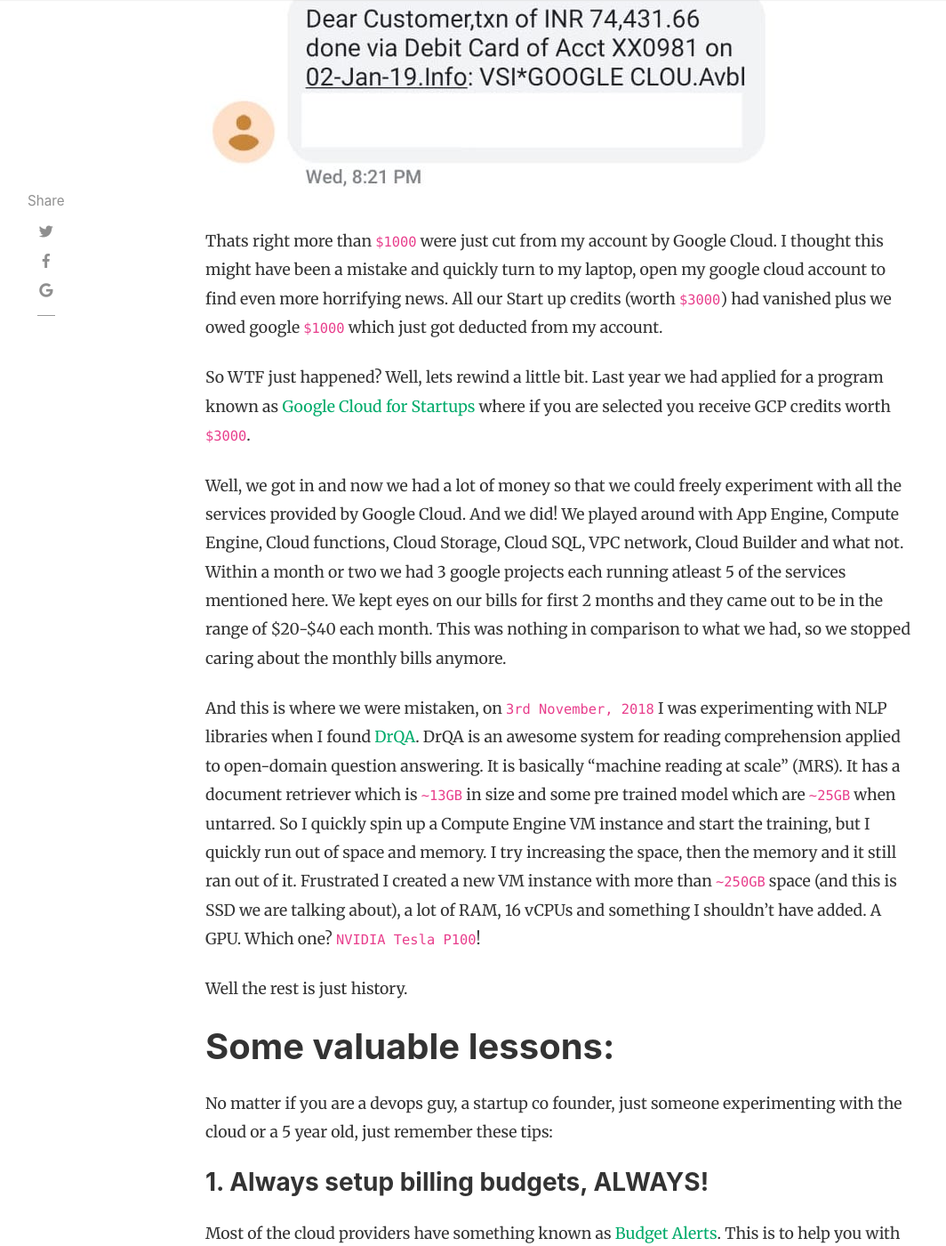
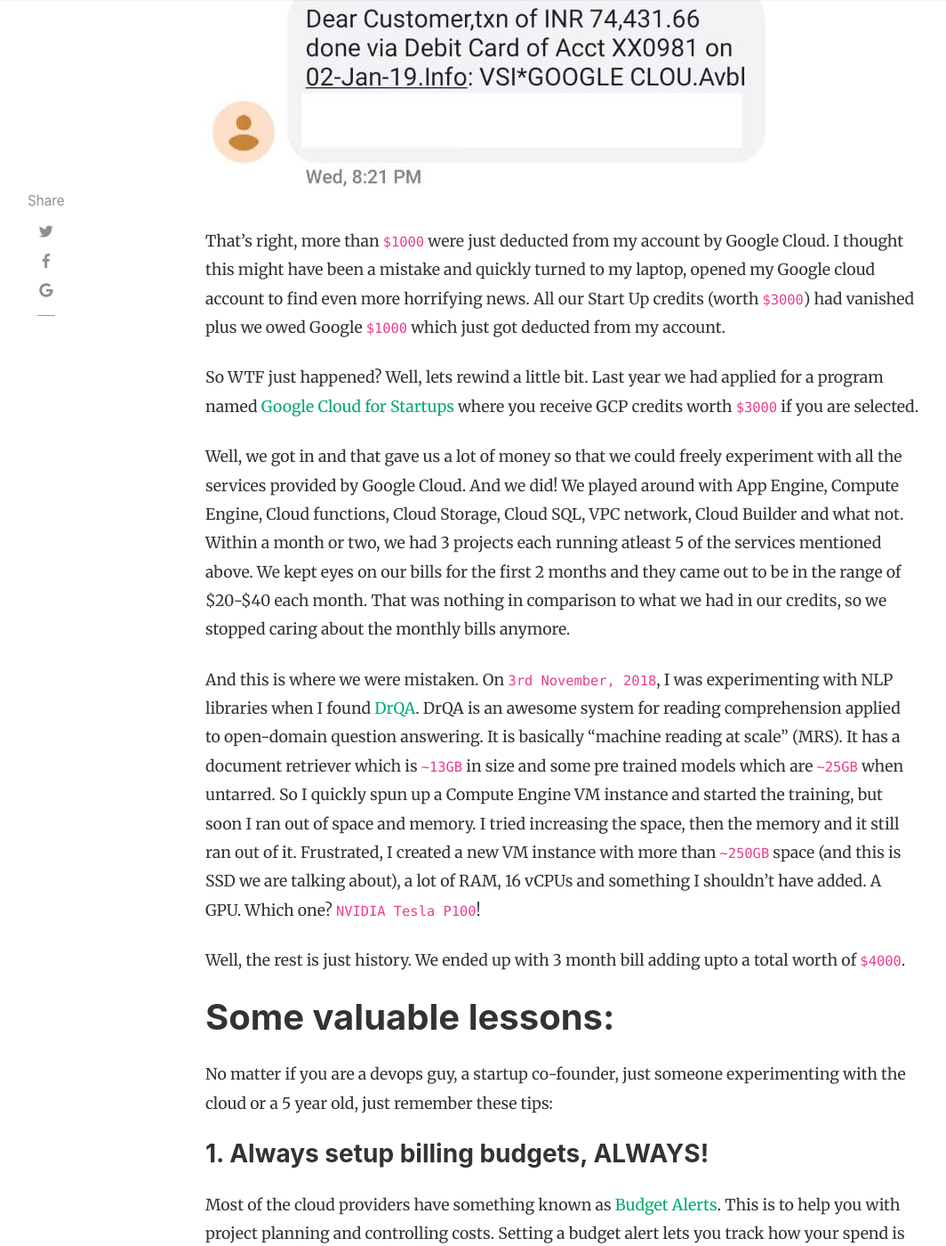
Before and after one commit to ahhda/ahhda.github.io, a Jekyll site: the page built from _posts/2019-01-08-thousand-dollar-bill-google-cloud.md, in a window 1280 px wide and 1400 px high, scrolled down 1132 px. Shown: the whole window at 89% size, without its empty margins (54-1118 px from the left). Built offline with Jekyll 4.4.1, drawn with Linux system fonts in a browser that asks for light colours; nearby versions of some CDN libraries; comment, search, counter and statistics services are not loaded; some of the changed text lies outside the part shown.

Commit message:
spelling corrections

```diff
--- a/_posts/2019-01-08-thousand-dollar-bill-google-cloud.md
+++ b/_posts/2019-01-08-thousand-dollar-bill-google-cloud.md
@@ -13,19 +13,19 @@
 
 ![sms_message]({{ site.baseurl }}/assets/images/sms_message.jpeg)
 
-Thats right more than `$1000` were just cut from my account by Google Cloud. I thought this might have been a mistake and quickly turn to my laptop, open my google cloud account to find even more horrifying news. All our Start up credits (worth `$3000`) had vanished plus we owed google `$1000` which just got deducted from my account.
+That's right, more than `$1000` were just deducted from my account by Google Cloud. I thought this might have been a mistake and quickly turned to my laptop, opened my Google cloud account to find even more horrifying news. All our Start Up credits (worth `$3000`) had vanished plus we owed Google `$1000` which just got deducted from my account.
 
-So WTF just happened? Well, lets rewind a little bit. Last year we had applied for a program known as [Google Cloud for Startups](https://cloud.google.com/developers/startups/) where if you are selected you receive GCP credits worth `$3000`.
+So WTF just happened? Well, lets rewind a little bit. Last year we had applied for a program named [Google Cloud for Startups](https://cloud.google.com/developers/startups/) where you receive GCP credits worth `$3000` if you are selected.
 
-Well, we got in and now we had a lot of money so that we could freely experiment with all the services provided by Google Cloud. And we did! We played around with App Engine, Compute Engine, Cloud functions, Cloud Storage, Cloud SQL, VPC network, Cloud Builder and what not. Within a month or two we had 3 google projects each running atleast 5 of the services mentioned here. We kept eyes on our bills for first 2 months and they came out to be in the range of $20-$40 each month. This was nothing in comparison to what we had, so we stopped caring about the monthly bills anymore.
+Well, we got in and that gave us a lot of money so that we could freely experiment with all the services provided by Google Cloud. And we did! We played around with App Engine, Compute Engine, Cloud functions, Cloud Storage, Cloud SQL, VPC network, Cloud Builder and what not. Within a month or two, we had 3 projects each running atleast 5 of the services mentioned above. We kept eyes on our bills for the first 2 months and they came out to be in the range of $20-$40 each month. That was nothing in comparison to what we had in our credits, so we stopped caring about the monthly bills anymore.
 
-And this is where we were mistaken, on `3rd November, 2018` I was experimenting with NLP libraries when I found [DrQA](https://github.com/facebookresearch/DrQA). DrQA is an awesome system for reading comprehension applied to open-domain question answering. It is basically "machine reading at scale" (MRS). It has a document retriever which is `~13GB` in size and some pre trained model which are `~25GB` when untarred. So I quickly spin up a Compute Engine VM instance and start the training, but I quickly run out of space and memory. I try increasing the space, then the memory and it still ran out of it. Frustrated I created a new VM instance with more than `~250GB` space (and this is SSD we are talking about), a lot of RAM, 16 vCPUs and something I shouldn't have added. A GPU. Which one? `NVIDIA Tesla P100`!
+And this is where we were mistaken. On `3rd November, 2018`, I was experimenting with NLP libraries when I found [DrQA](https://github.com/facebookresearch/DrQA). DrQA is an awesome system for reading comprehension applied to open-domain question answering. It is basically "machine reading at scale" (MRS). It has a document retriever which is `~13GB` in size and some pre trained models which are `~25GB` when untarred. So I quickly spun up a Compute Engine VM instance and started the training, but soon I ran out of space and memory. I tried increasing the space, then the memory and it still ran out of it. Frustrated, I created a new VM instance with more than `~250GB` space (and this is SSD we are talking about), a lot of RAM, 16 vCPUs and something I shouldn't have added. A GPU. Which one? `NVIDIA Tesla P100`!
 
-Well the rest is just history.
+Well, the rest is just history. We ended up with 3 month bill adding upto a total worth of `$4000`.
 
 # Some valuable lessons:
 
-No matter if you are a devops guy, a startup co founder, just someone experimenting with the cloud or a 5 year old, just remember these tips:
+No matter if you are a devops guy, a startup co-founder, just someone experimenting with the cloud or a 5 year old, just remember these tips:
 
 ### 1. Always setup billing budgets, ALWAYS!
 
@@ -35,14 +35,14 @@
 
 ![github_meme]({{ site.baseurl }}/assets/images/github_meme.jpg)
 
-There have been a lot of cases([1](https://wptavern.com/ryan-hellyers-aws-nightmare-leaked-access-keys-result-in-a-6000-bill-overnight), [2](https://dev.to/juanmanuelramallo/i-was-billed-for-14k-usd-on-amazon-web-services-17fn), [3](https://www.theregister.co.uk/2015/01/06/dev_blunder_shows_github_crawling_with_keyslurping_bots/)) especially on AWS where people commited their secret keys on open source projects. Do not do this! Make sure you check what you commit and try to have a `.gitignore` file.
+There have been a lot of cases([#1](https://wptavern.com/ryan-hellyers-aws-nightmare-leaked-access-keys-result-in-a-6000-bill-overnight), [#2](https://dev.to/juanmanuelramallo/i-was-billed-for-14k-usd-on-amazon-web-services-17fn), [#3](https://www.theregister.co.uk/2015/01/06/dev_blunder_shows_github_crawling_with_keyslurping_bots/)) especially on AWS where people commited their secret keys in open source projects. Do not do this! Make sure you check what you commit and try to have a `.gitignore` file.
 
 ### 3. Never set easy passwords for anything
 
-Hackers are always running bots which are basically trying to access common ports on cloud providers IP addresses with common usernames and passwords like `admin` and `root`. Definitely avoid using usernames and passwords like [these](https://github.com/danielmiessler/SecLists). This also brings us to our 4th point.
+Hackers are always running bots which are basically trying to access common ports on cloud provider's IP addresses with common usernames and passwords like `admin` and `root`. Definitely avoid using usernames and passwords like [these](https://github.com/danielmiessler/SecLists). This also brings us to our 4th point.
 
 ### 4. Try to avoid opening network access to any IP
 
-Network/IP filters are very important. Avoid opening your network firewalls to something like: `0.0.0.0/0`. I know you are in a hurry, I know you have to get that MVP up ASAP, but taking this extra step will save you a lot of time and effort for the future and also keep you secure
+Network/IP filters are very important. Avoid opening your network firewalls to something like: `0.0.0.0/0`. I know you are in a hurry, I know you have to get that MVP up ASAP, but taking this extra step will save you a lot of time and effort for the future and will also keep you secure.
 
-That’s all! Go ahead and Save your money!
+That’s all! Go ahead and make sure your money is safe.
```
